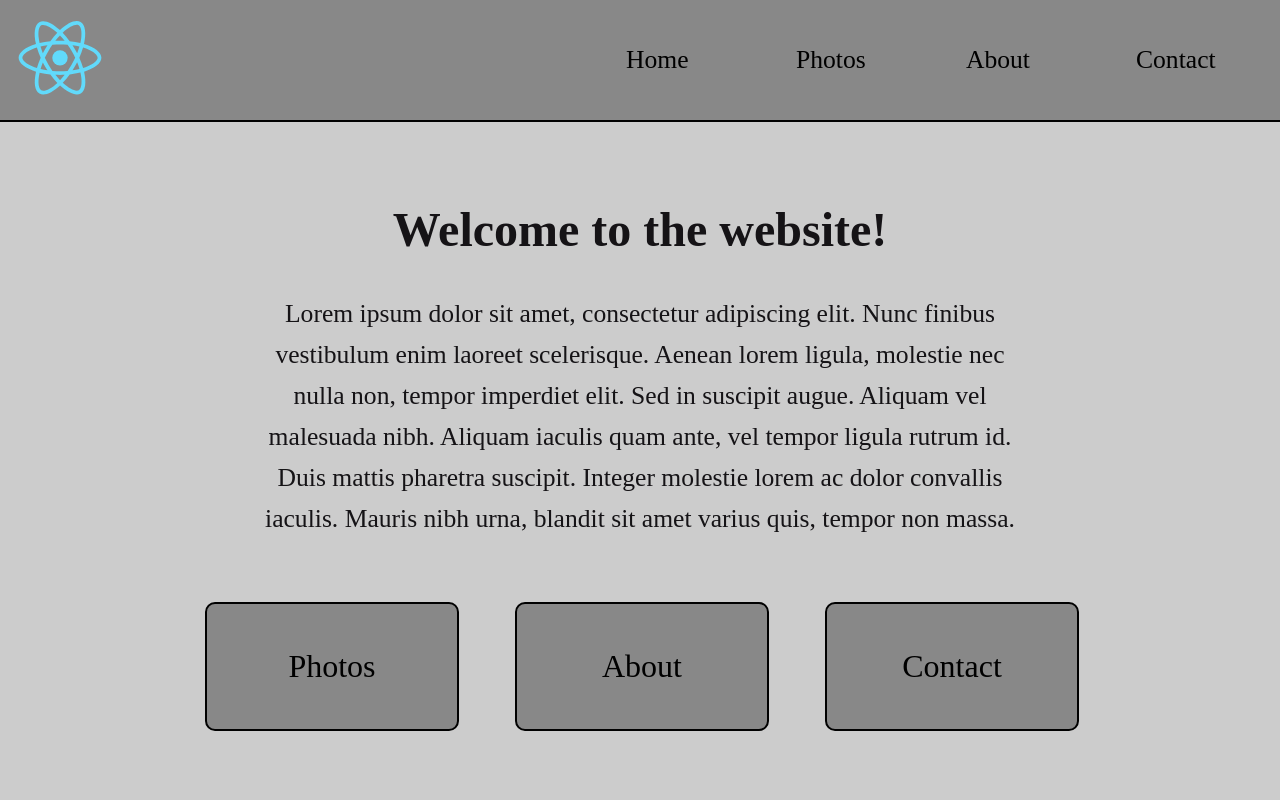
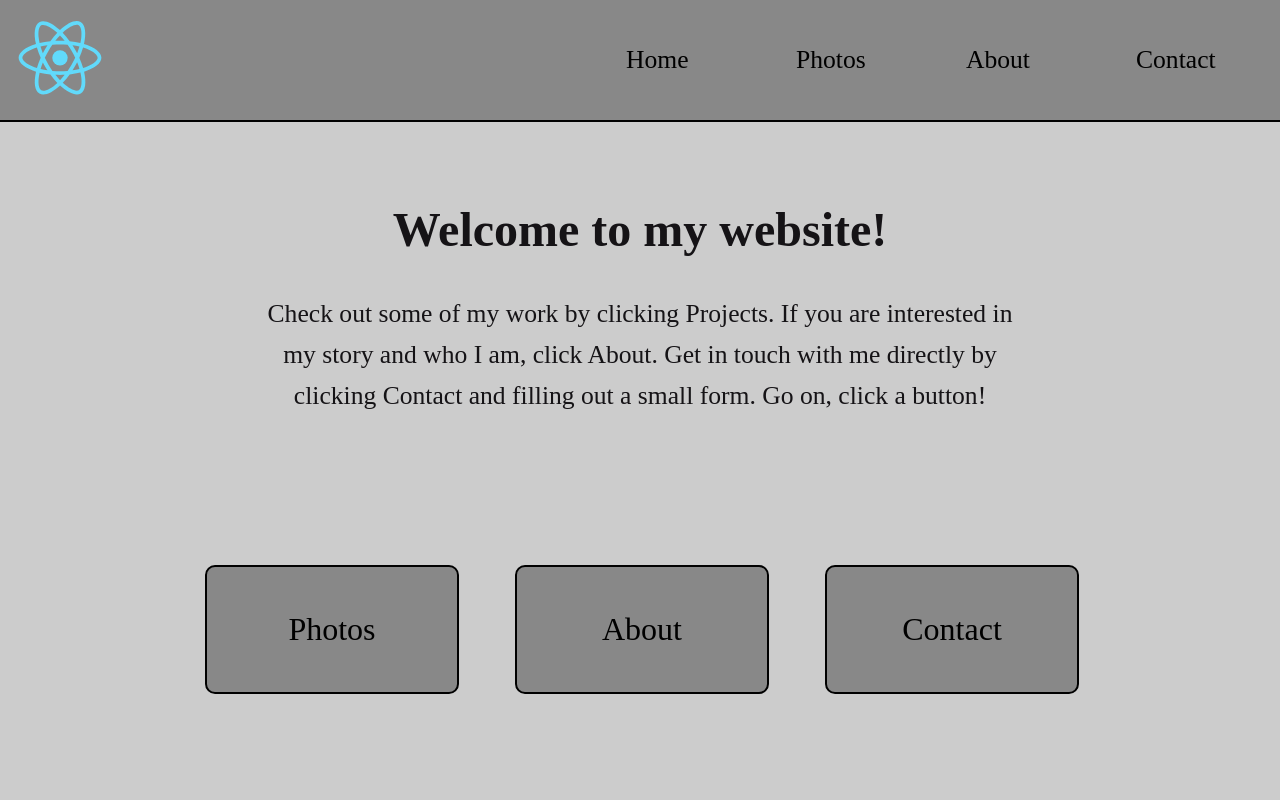
Before and after one commit to SimpleContributor/coe-portfolio, a React (Create React App) app in the folder coe-portfolio/: page / in a window 1280 px wide. Shown: the top 800 px of the page. Built offline with nearby package versions, Linux system fonts and the light colour scheme.

Commit message:
Add some homepage styling. Update the intro paragraph.

```diff
--- a/coe-portfolio/src/App/components/home/HomeContent.js
+++ b/coe-portfolio/src/App/components/home/HomeContent.js
@@ -20,7 +20,7 @@ class HomeContent extends Component {
                             this.state.animate ? "greeting fade-in" : "greeting"
                         }
                     >
-                        <h1 className="intro-pc">Welcome to the website!</h1>
+                        <h1 className="intro-pc">Welcome to my website!</h1>
                         <h1 className="intro-mobile">Welcome!</h1>
                     </div>
                     <div
@@ -28,17 +28,9 @@ class HomeContent extends Component {
                             this.state.animate ? "paragraph fade-in" : "paragraph"
                         }
                     >
-                        <p className="intro-container-para intro-pc">
-                            Lorem ipsum dolor sit amet, consectetur adipiscing elit. Nunc finibus vestibulum enim
-                            laoreet scelerisque. Aenean lorem ligula, molestie nec nulla non, tempor imperdiet elit.
-                            Sed in suscipit augue. Aliquam vel malesuada nibh. Aliquam iaculis quam ante, vel
-                            tempor ligula rutrum id. Duis mattis pharetra suscipit. Integer molestie lorem ac dolor
-                            convallis iaculis. Mauris nibh urna, blandit sit amet varius quis, tempor non massa.
-                        </p>
-                        <p className="intro-container-para intro-mobile">
-                            Lorem ipsum dolor sit amet, consectetur adipiscing elit. Nunc finibus vestibulum enim
-                            laoreet scelerisque. Aenean lorem ligula, molestie nec nulla non, tempor imperdiet elit.
-                            Sed in suscipit augue. Aliquam vel malesuada nibh.
+                        <p className="intro-container-para">
+                            Check out some of my work by clicking Projects. If you are interested in my story and who I am, click About.
+                            Get in touch with me directly by clicking Contact and filling out a small form. Go on, click a button!
                         </p>
                     </div>
                 </div>
--- a/coe-portfolio/src/App/components/home/homeStyle.js
+++ b/coe-portfolio/src/App/components/home/homeStyle.js
@@ -4,6 +4,7 @@ import styled from 'styled-components';
 export const StyledHome = styled.div`
     background-color: #ccc;
     margin: 0;
+    min-height: 100vh;
     width: 100vw;
 `;
 
@@ -22,6 +23,7 @@ export const StyledWrapper = styled.div`
     .intro-container{
         display: grid;
         justify-items: center;
+        margin-bottom: 60px;
     }
 
 
@@ -112,6 +114,10 @@ export const StyledWrapper = styled.div`
     @media (max-width: 768px) {
         padding-bottom: 220px;
 
+        .intro-container{
+            margin-bottom: 0;
+        }
+
         .intro-pc{
             display: none;
         }
```
